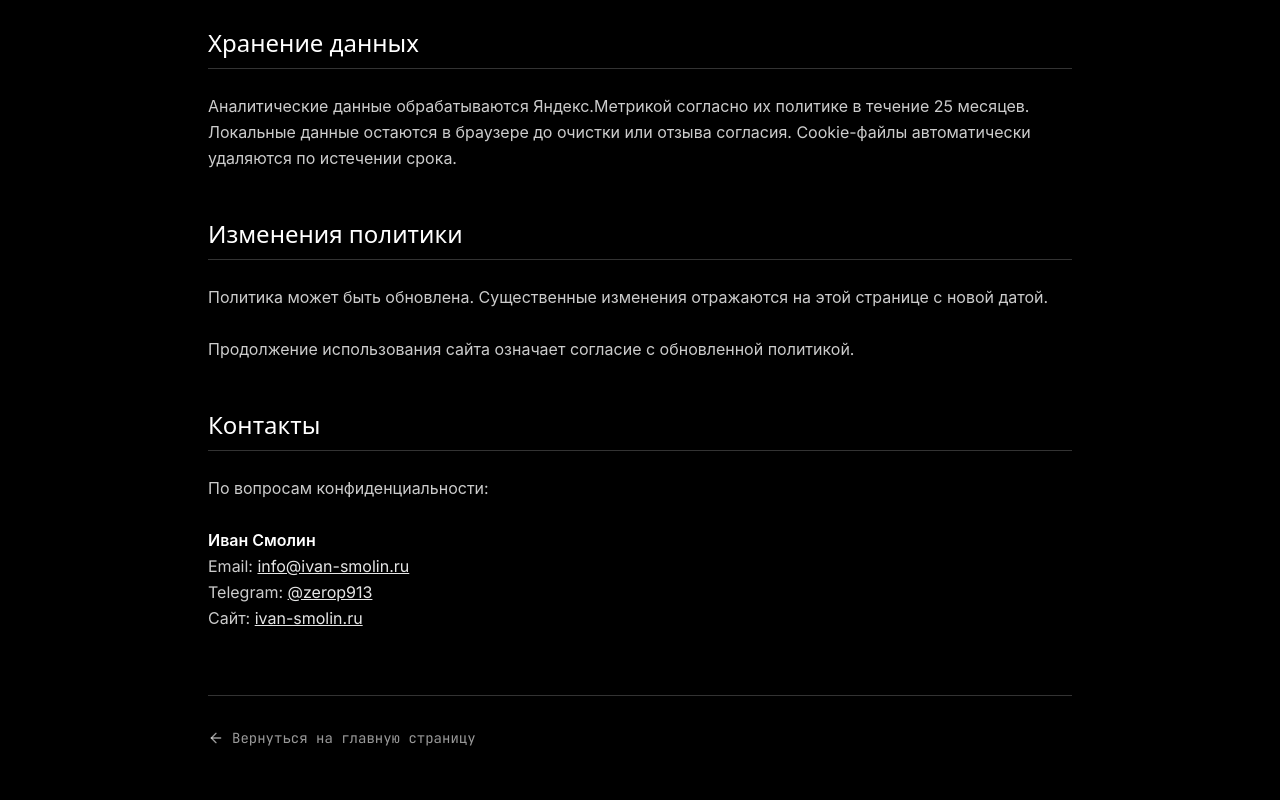
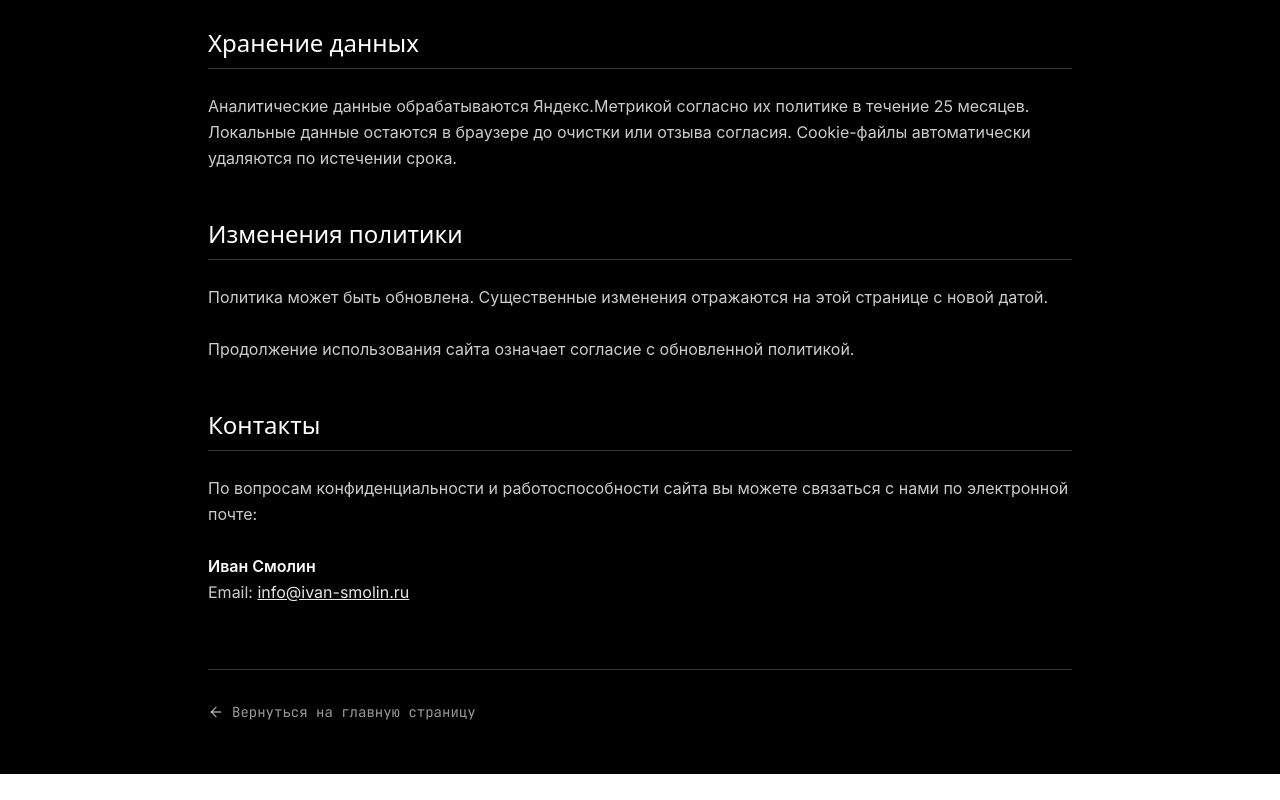
Before and after one commit to zerop913/zerop-portfolio, a Next.js app: page /privacy in a window 1280 px wide. Shown: the part 1697-2497 px from the top of the page. After the commit the page ends 2471 px from the top, so only its background shows below. Built offline with nearby package versions, Linux system fonts and the light colour scheme; a web font is replaced by a local one.

Commit message:
update privacy

```diff
--- a/src/data/privacy.ts
+++ b/src/data/privacy.ts
@@ -46,12 +46,10 @@ export const privacyPolicyData = {
     },
     contact: {
       title: "Контакты",
-      content: `По вопросам конфиденциальности:
+      content: `По вопросам конфиденциальности и работоспособности сайта вы можете связаться с нами по электронной почте:
 
 **Иван Смолин**
-Email: <a href="mailto:info@ivan-smolin.ru" class="text-white/90 underline hover:text-white transition-colors">info@ivan-smolin.ru</a>
-Telegram: <a href="https://t.me/zerop913" target="_blank" rel="noopener noreferrer" class="text-white/90 underline hover:text-white transition-colors">@zerop913</a>
-Сайт: <a href="https://ivan-smolin.ru" target="_blank" rel="noopener noreferrer" class="text-white/90 underline hover:text-white transition-colors">ivan-smolin.ru</a>`,
+Email: <a href="mailto:info@ivan-smolin.ru" class="text-white/90 underline hover:text-white transition-colors">info@ivan-smolin.ru</a>`,
     },
   },
   en: {
@@ -101,12 +99,10 @@ Continued use of the site means agreement to the updated policy.`,
     },
     contact: {
       title: "Contact",
-      content: `For privacy questions:
+      content: `For privacy and website functionality inquiries, you can contact us via email:
 
 **Ivan Smolin**
-Email: <a href="mailto:info@ivan-smolin.ru" class="text-white/90 underline hover:text-white transition-colors">info@ivan-smolin.ru</a>
-Telegram: <a href="https://t.me/zerop913" target="_blank" rel="noopener noreferrer" class="text-white/90 underline hover:text-white transition-colors">@zerop913</a>
-Website: <a href="https://ivan-smolin.ru" target="_blank" rel="noopener noreferrer" class="text-white/90 underline hover:text-white transition-colors">ivan-smolin.ru</a>`,
+Email: <a href="mailto:info@ivan-smolin.ru" class="text-white/90 underline hover:text-white transition-colors">info@ivan-smolin.ru</a>`,
     },
   },
 };
```
